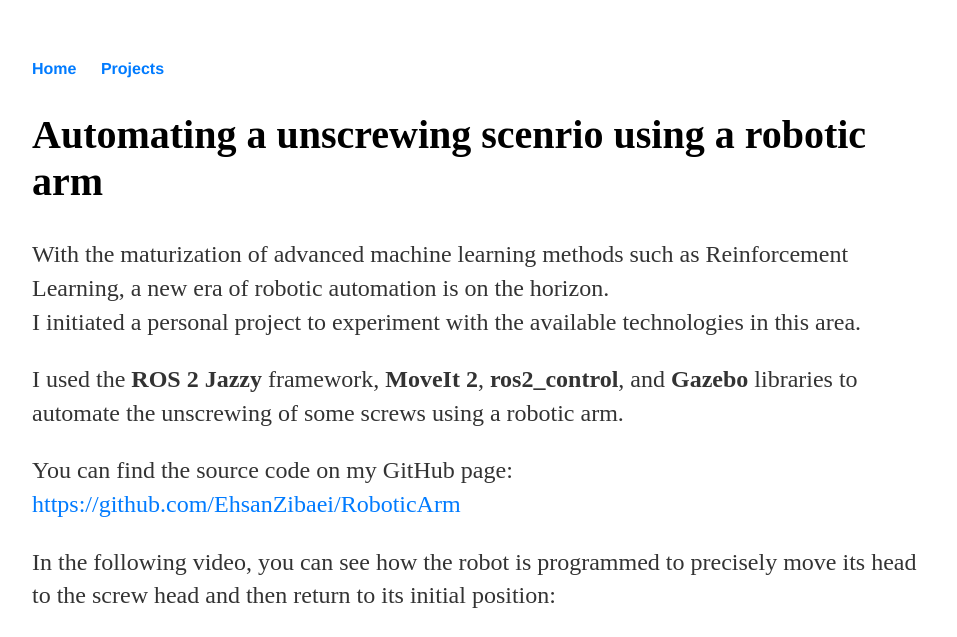
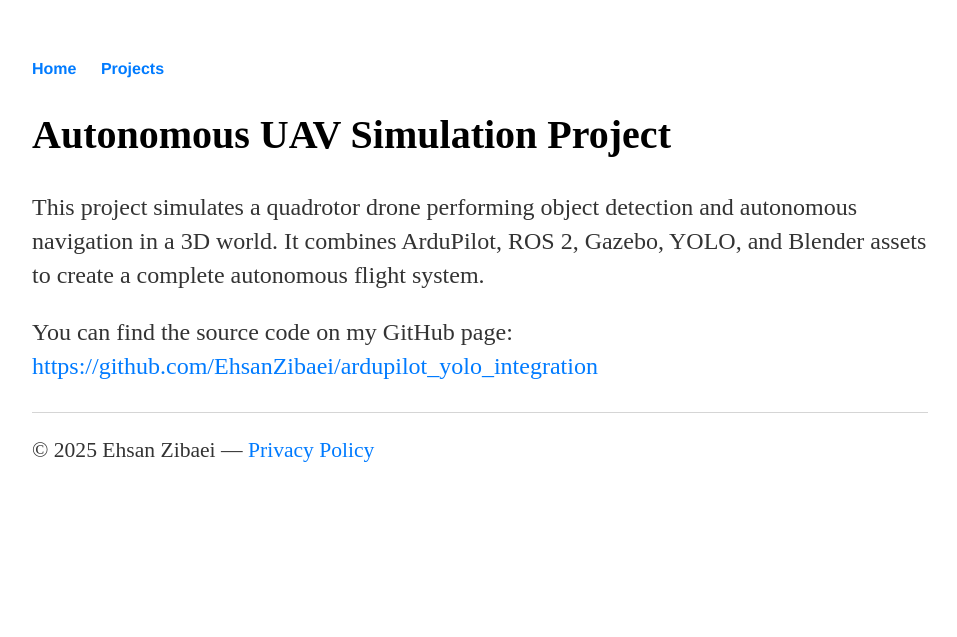
Before and after one commit to EhsanZibaei/ehsanzibaei.github.io, a Jekyll site: the page built from _projects/automation_robotic.md, in a window 1280 px wide. Shown: the top 637 px of the page, without its empty margins (160-1117 px from the left). Built offline with Jekyll 4.4.1, drawn with Linux system fonts in a browser that asks for light colours; some of the changed text lies outside the part shown; grey boxes are pictures that could not be loaded.

Commit message:
update info

```diff
--- a/_projects/automation_robotic.md
+++ b/_projects/automation_robotic.md
@@ -4,23 +4,8 @@ title: Robotic Automation
 permalink: /projects/automation_robotic/
 ---
 
-# Automating a unscrewing scenrio using a robotic arm
-With the maturization of advanced machine learning methods such as Reinforcement Learning, a new era of robotic automation is on the horizon.
-I initiated a personal project to experiment with the available technologies in this area.
-
-I used the **ROS 2 Jazzy** framework, **MoveIt 2**, **ros2_control**, and **Gazebo** libraries to automate the unscrewing of some screws using a robotic arm.
+# Autonomous UAV Simulation Project
+This project simulates a quadrotor drone performing object detection and autonomous navigation in a 3D world. It combines ArduPilot, ROS 2, Gazebo, YOLO, and Blender assets to create a complete autonomous flight system.
 
 You can find the source code on my GitHub page:
-[https://github.com/EhsanZibaei/RoboticArm](https://github.com/EhsanZibaei/RoboticArm)
-
-In the following video, you can see how the robot is programmed to precisely move its head to the screw head and then return to its initial position:
-
-<div style="text-align: center;">
-    <video width="800" height="450" autoplay muted controls>
-        <source src="/assets/videos/demo.webm" type="video/webm">
-        Your browser does not support the video tag.
-    </video>
-    <figcaption>
-        Motion planning for a robotic arm to unscrew some screws on a simulated box.
-    </figcaption>
-</div>
+[https://github.com/EhsanZibaei/ardupilot_yolo_integration](https://github.com/EhsanZibaei/ardupilot_yolo_integration)
--- a/assets/css/style.css
+++ b/assets/css/style.css
@@ -203,7 +203,7 @@ figure {
     background-image: url('/assets/images/uav_diagnosis.jpg');
 }
 .altitude-estimation {
-    background-image: url('/assets/images/robotic_arm.webp');
+    background-image: url('/assets/images/uav_yolo.png');
 }
 
 /* Responsive Design */
```
Also changed, not shown: _pages/projects.md (+10 -4 lines), index.html (+6 -3 lines), assets/images/uav_yolo.png (added).
